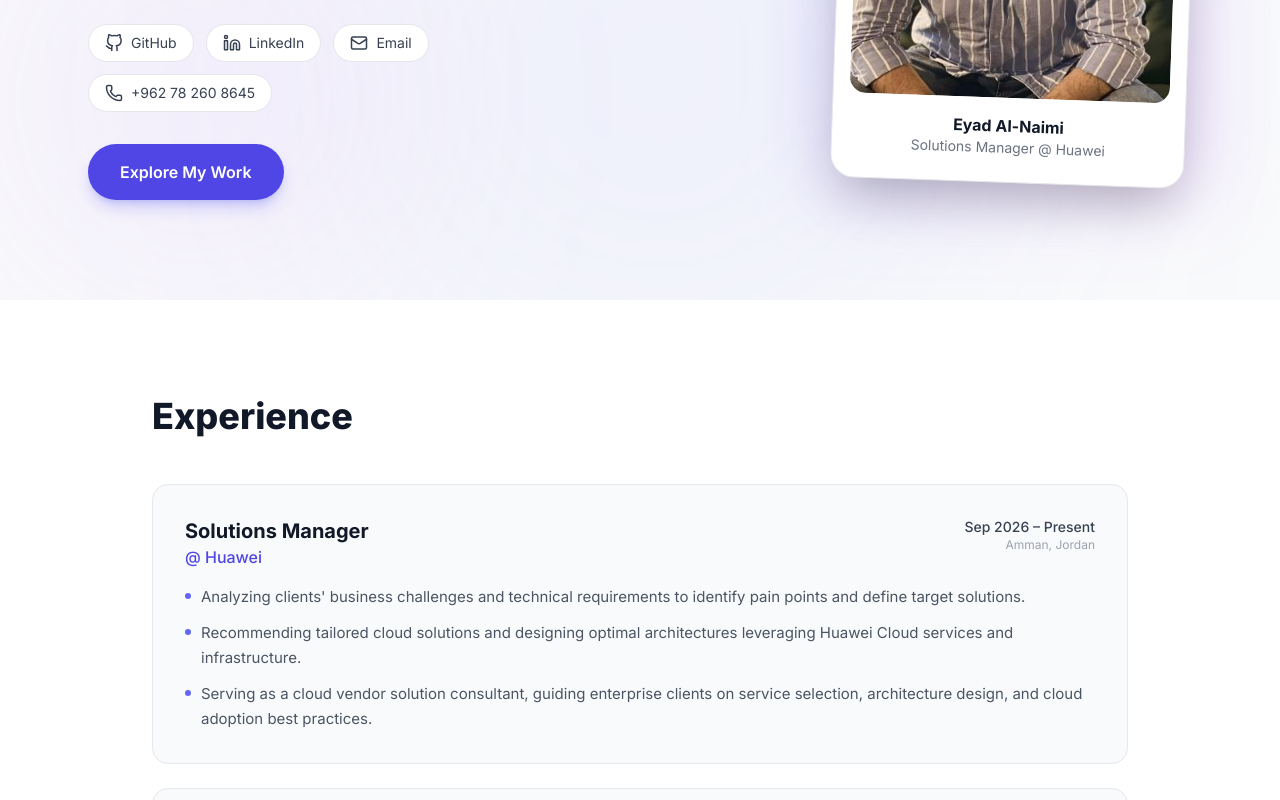
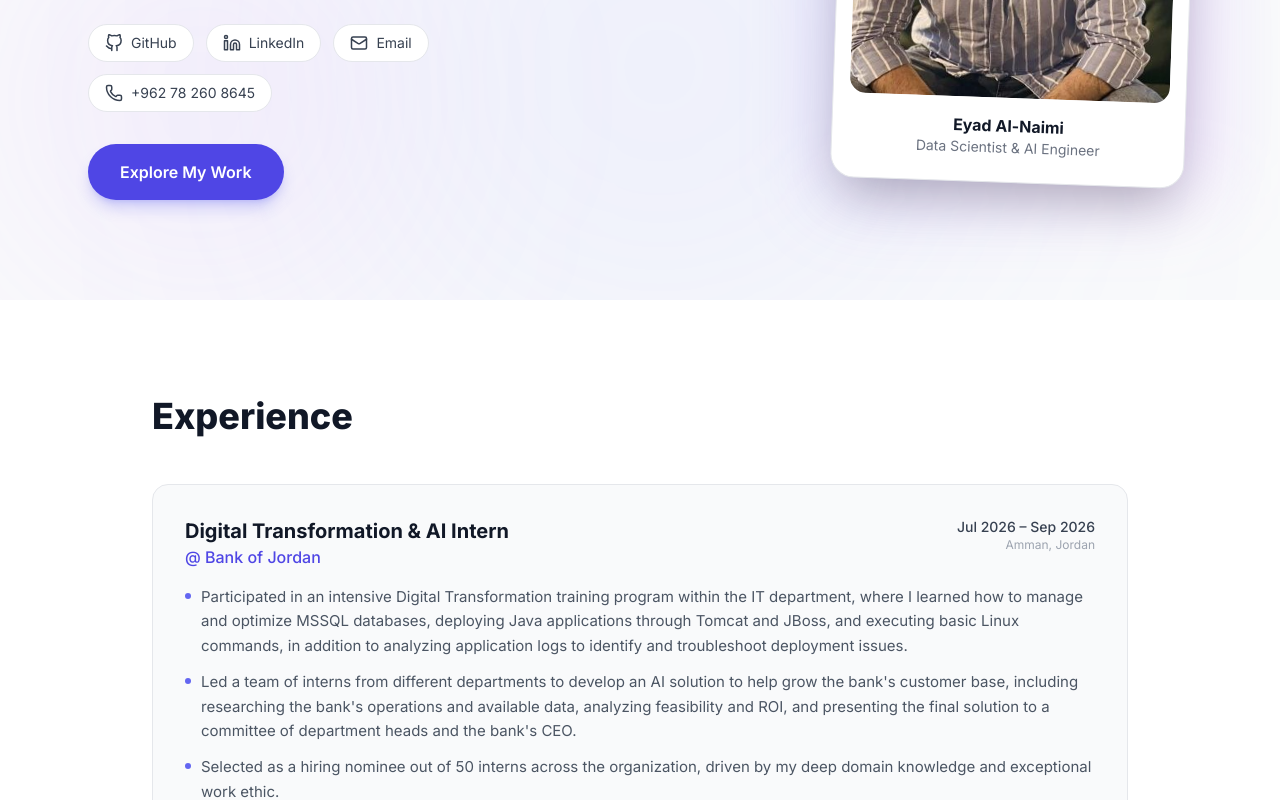
Before and after one commit to en3imi/portfolio, a Next.js app: page / in a window 1280 px wide. Shown: the part 500-1300 px from the top of the page. Built offline with nearby package versions, Linux system fonts and the light colour scheme.

Commit message:
feat: add Experience and Hero components

```diff
--- a/components/Experience.tsx
+++ b/components/Experience.tsx
@@ -1,17 +1,6 @@
 import React from "react";
 
 const experiences = [
-  {
-    title: "Solutions Manager",
-    company: "Huawei",
-    date: "Sep 2026 – Present",
-    location: "Amman, Jordan",
-    bullets: [
-      "Analyzing clients' business challenges and technical requirements to identify pain points and define target solutions.",
-      "Recommending tailored cloud solutions and designing optimal architectures leveraging Huawei Cloud services and infrastructure.",
-      "Serving as a cloud vendor solution consultant, guiding enterprise clients on service selection, architecture design, and cloud adoption best practices.",
-    ],
-  },
   {
     title: "Digital Transformation & AI Intern",
     company: "Bank of Jordan",
--- a/components/Hero.tsx
+++ b/components/Hero.tsx
@@ -86,7 +86,7 @@ export default function Hero() {
                 {/* Card footer */}
                 <div className="mt-4 px-2 pb-2 text-center">
                   <p className="font-bold text-gray-900 dark:text-white">Eyad Al-Naimi</p>
-                  <p className="text-sm text-gray-500 dark:text-neutral-400">Solutions Manager @ Huawei</p>
+                  <p className="text-sm text-gray-500 dark:text-neutral-400">Data Scientist & AI Engineer</p>
                 </div>
               </div>
             </div>
```
